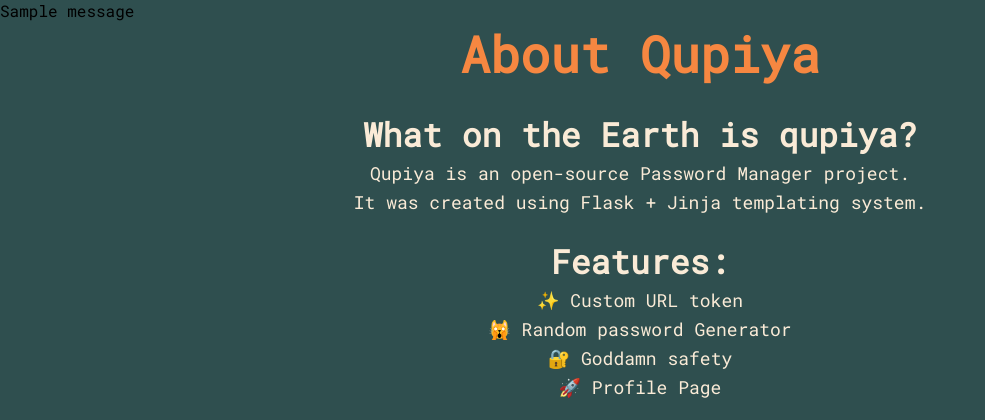
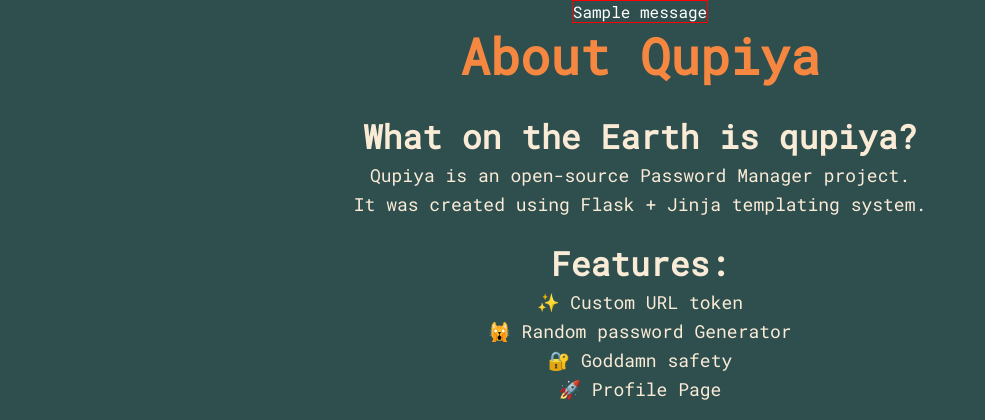
Before and after one commit to Dositan/qupiya, a Flask app: page / in a window 1280 px wide. Shown: the part 70-490 px from the top of the page, without its empty margins (0-985 px from the left). Run offline with Flask 2, Linux system fonts and the light colour scheme; tables that the repository leaves empty hold one stand-in row (values such as "Sample post"); one stand-in notice (Sample message) is shown; some libraries are stand-ins or nearby versions.

Commit message:
✨ Better styling of flashed messages from the back

```diff
--- a/app/static/style.css
+++ b/app/static/style.css
@@ -119,6 +119,13 @@
   nav ul li.items:hover:after {
     opacity: 0;
   }
+}
+
+.flashed {
+  margin: auto;
+  display: table;
+  color: white;
+  border: 1px solid red;
 }
 
 .main-input {
--- a/app/templates/base.html
+++ b/app/templates/base.html
@@ -54,7 +54,7 @@
     {% with messages = get_flashed_messages() %}
       {% if messages %}
         {% for message in messages %}
-          <span>{{ message }}</span>
+          <span class="flashed">{{ message }}</span>
         {% endfor %}
       {% endif %}
     {% endwith %}
```
